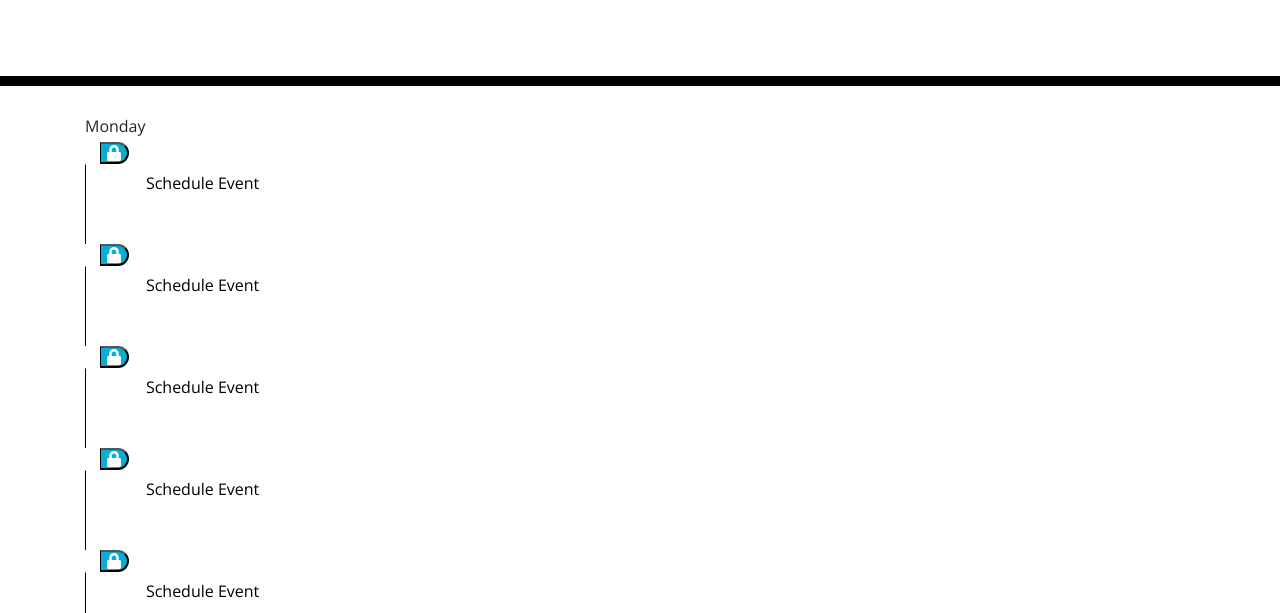
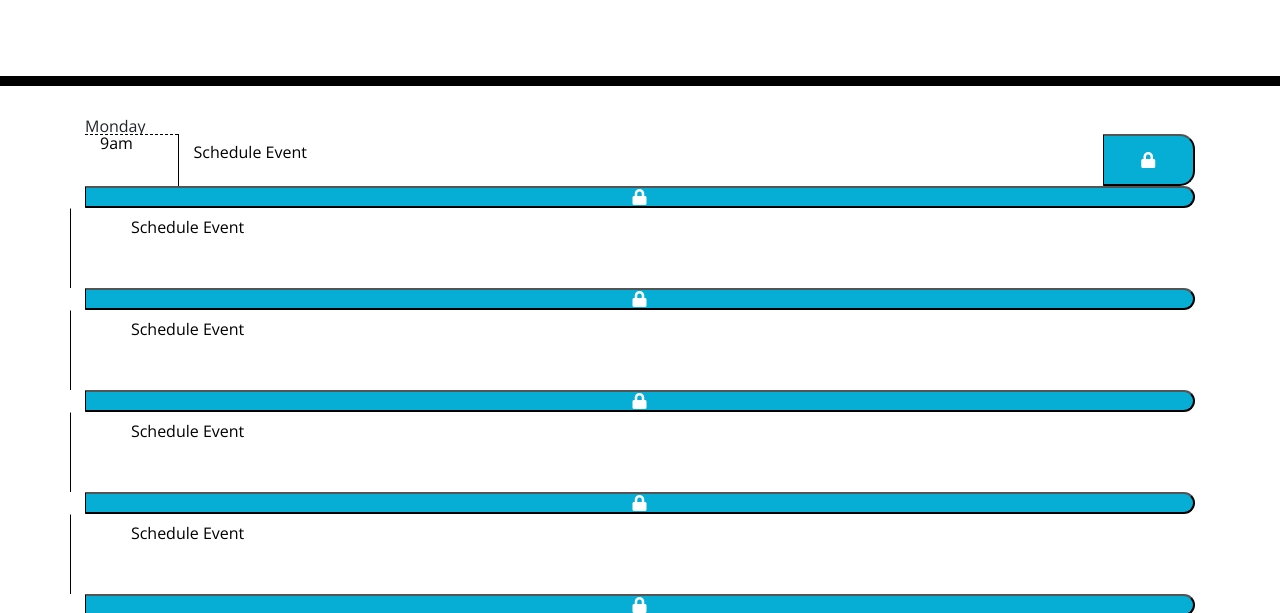
Before and after one commit to abdulhakeemdahir/Work-Day-Scheduler-Application, a plain HTML site: page index.html in a window 1280 px wide. Shown: the part 182-795 px from the top of the page. Drawn offline with nearby package versions, Linux system fonts and the light colour scheme; files that its build step writes are made by us from their sources.

Commit message:
Working on initial layout structure

```diff
--- a/index.html
+++ b/index.html
@@ -35,11 +35,12 @@
       <div class="curDate">Monday</div>
       <!-- Timeblocks go here -->
       <div class="flex-container">
-        <div class="col mt-2 custom-row">
-          <button type="button" class="saveBtn fa fa-lock"></button>
-          <textarea class="row">
-            Schedule Event
-          </textarea>
+        <div class="d-flex flex-column">
+          <div class="d-flex flex-row">
+            <div class="hour col-1">9am</div>
+            <textarea class="col-10">Schedule Event</textarea>
+            <button type="button" class="col-1 saveBtn fa fa-lock"></button>
+          </div>
           <button type="button" class="saveBtn fa fa-lock"></button>
           <textarea class="row">
             Schedule Event
```
